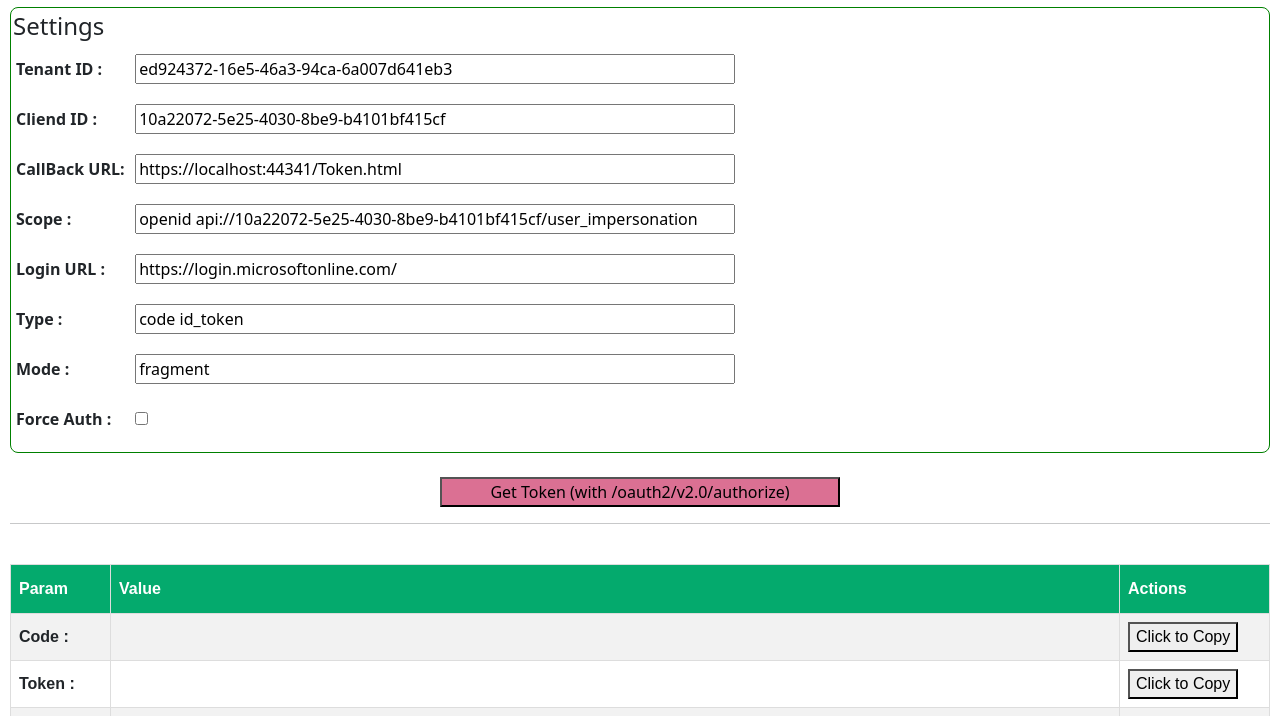
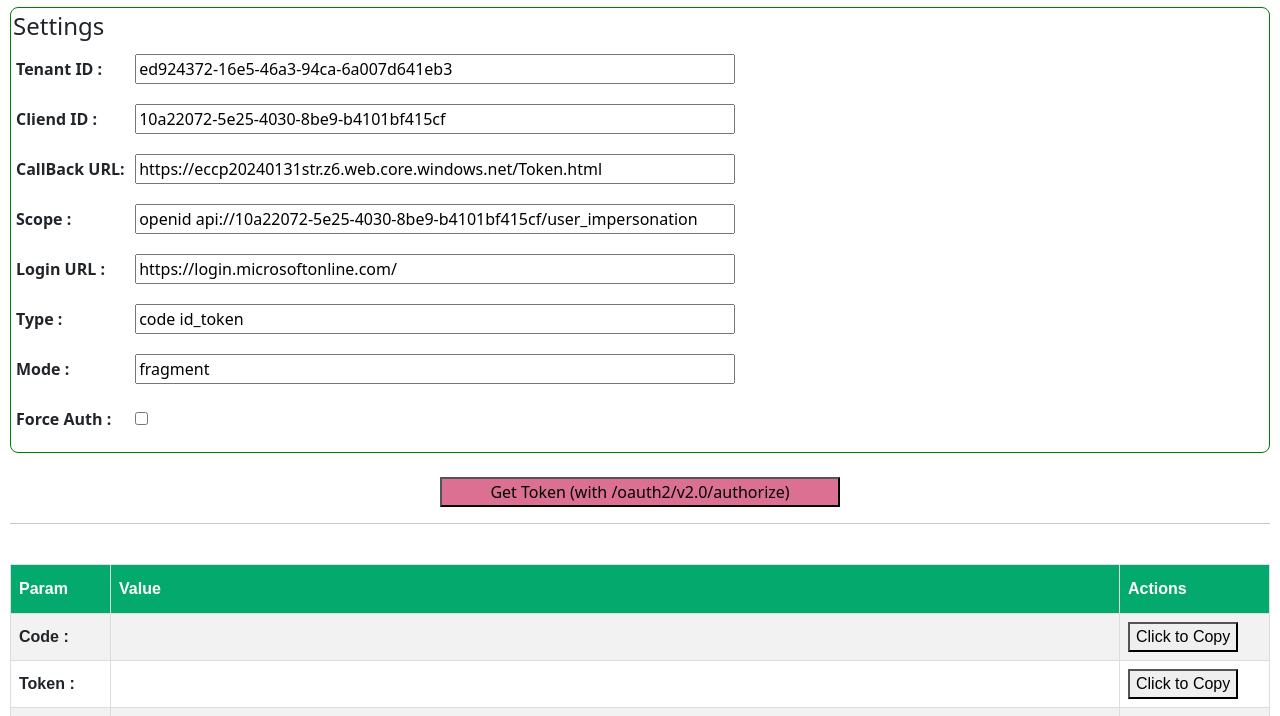
Before and after one commit to Galmiar57/Bucks2Bar, a plain HTML site: page Token.html in a window 1280 px wide. Shown: the part 83-799 px from the top of the page. Drawn offline with nearby package versions, Linux system fonts and the light colour scheme; a script that the page names is missing.

Commit message:
Update callback URL in Token.html

```diff
--- a/Token.html
+++ b/Token.html
@@ -99,7 +99,7 @@
 
         <p>
             <label for="txtCallBackUrl" class="lblForm">CallBack URL: </label>
-            <input type="text" name="size" id="txtCallBackUrl" class="txtForm" value="https://localhost:44341/Token.html" />
+            <input type="text" name="size" id="txtCallBackUrl" class="txtForm" value="https://eccp20240131str.z6.web.core.windows.net/Token.html" />
         </p>
 
         <p>
```
